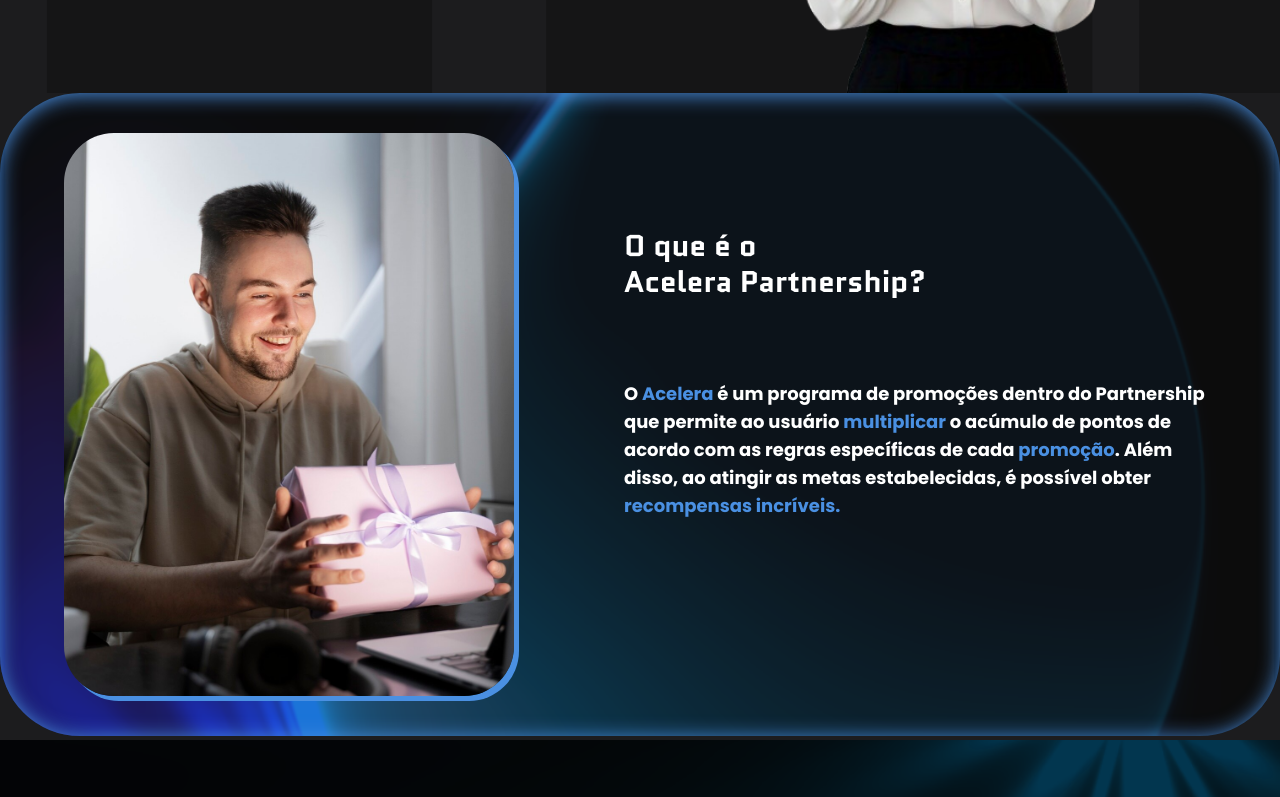
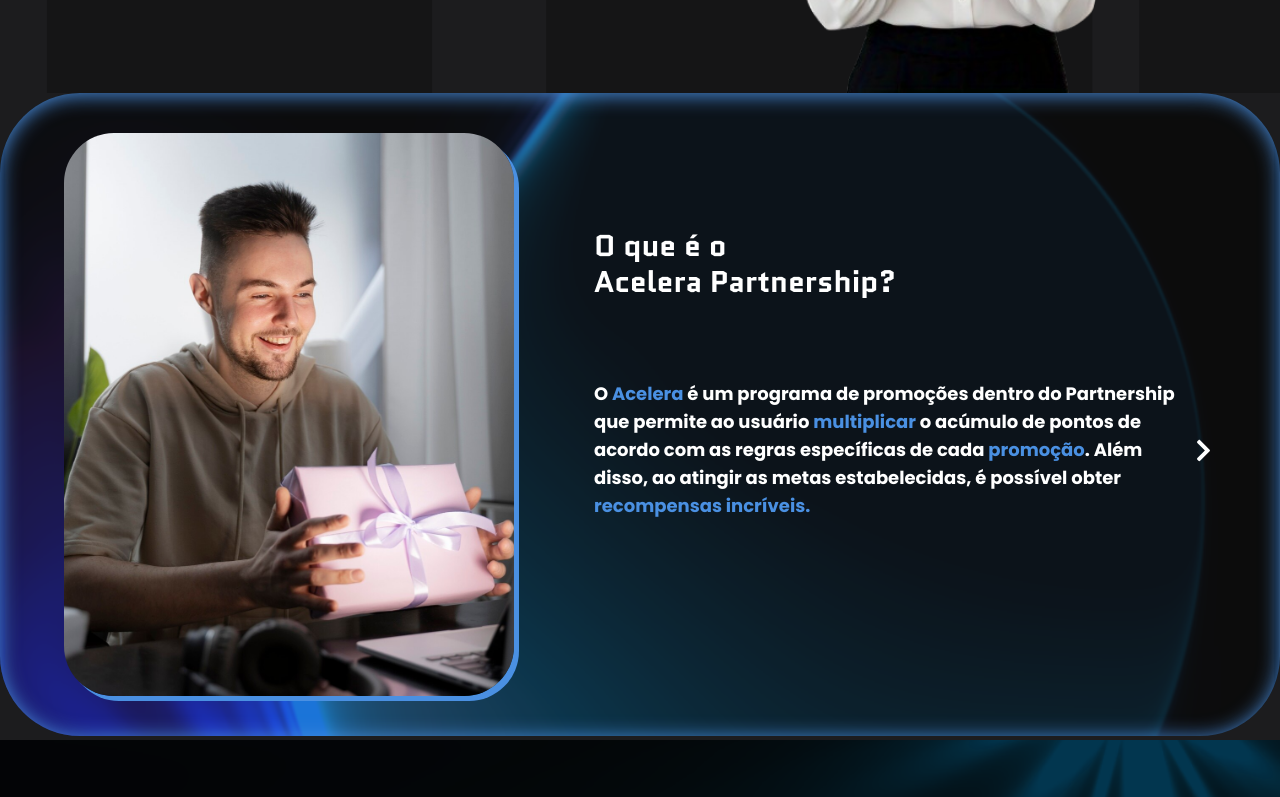
Before and after one commit to petersonfernandocouto/Plugowtech, a Next.js app: page /login in a window 1280 px wide. Shown: the part 555-1352 px from the top of the page. Built offline with nearby package versions, Linux system fonts and the light colour scheme.

Commit message:
A modificação feita é a troca de texto ao clicar no botão direita/esquerda

```diff
--- a/ComponenteAcelera/Partnership.tsx
+++ b/ComponenteAcelera/Partnership.tsx
@@ -1,9 +1,13 @@
-import React from 'react'
-import PartBG from '../IMG/MENPARTTWO.png'
+import React, { useState } from 'react';
+import PartBG from '../IMG/MENPARTTWO.png';
 import Image from 'next/image';
-import MENPart from '../IMG/MENPART.png'
+import MENPart from '../IMG/MENPART.png';
+import { FaChevronRight, FaChevronLeft } from "react-icons/fa";
 
 const Partnership = () => {
+  const [showMainContent, setShowMainContent] = useState(true);
+  const [showLeftButtons, setShowLeftButtons] = useState(false);
+
   return (
     <div
       className="shadow-[inset_0px_2px_20px_0px_rgba(74,144,226,1)] flex items-center"
@@ -21,9 +25,7 @@
         padding: "40px 20px",
       }}
     >
-
       <div className="flex flex-col lg:flex-row items-center lg:items-center w-full max-w-6xl mx-auto gap-10">
-
         <Image
           className="w-[300px] lg:w-[450px] h-auto rounded-[50px] shadow-[5px_5px_0px_0px_rgba(74,144,226,1)]"
           src={MENPart}
@@ -32,18 +34,57 @@
           alt="hero-img"
         />
 
+        <div className="flex flex-col items-center lg:items-start text-center lg:text-left">
+          <h1 className="text-3xl font-semibold font-['Quantico'] mb-10 lg:mb-20 lg:ml-10">
+            O que é o <br /> Acelera Partnership?
+          </h1>
 
-        <div className="flex flex-col items-center lg:items-start text-center lg:text-left lg:ml-[70px]">
-          <h1 className="text-3xl font-semibold font-['Quantico'] mb-10 lg:mb-20">
-            O que é o <br></br> Acelera Partnership?
-          </h1>
-          <p className="text-base lg:text-lg px-4 lg:px-0 font-bold mb-20">
-            O <span className="text-[#4A90E2]">Acelera</span> é um programa de promoções dentro do Partnership que permite ao usuário <span className="text-[#4A90E2]">multiplicar</span> o acúmulo de pontos de acordo com as regras específicas de cada <span className="text-[#4A90E2]">promoção</span>. Além disso, ao atingir as metas estabelecidas, é possível obter <span className="text-[#4A90E2]">recompensas incríveis.</span>
-          </p>
+          {showMainContent ? (
+            <div className="flex gap-2  2xl:gap-10 lg:ml-10">
+              <p className="text-base lg:text-lg px-4 lg:px-0 font-bold mb-20">
+                O <span className="text-[#4A90E2]">Acelera</span> é um programa de promoções dentro do Partnership que permite ao usuário <span className="text-[#4A90E2]">multiplicar</span> o acúmulo de pontos de acordo com as regras específicas de cada <span className="text-[#4A90E2]">promoção</span>. Além disso, ao atingir as metas estabelecidas, é possível obter <span className="text-[#4A90E2]">recompensas incríveis.</span>
+              </p>
+              <button
+                className="mb-20 text-[25px] lg:hover:text-gray-500"
+                onClick={() => {
+                  setShowMainContent(false);
+                  setShowLeftButtons(true);
+                }}
+              >
+                <FaChevronRight />
+              </button>
+            </div>
+          ) : null}
+
+          {showLeftButtons ? (
+            <div className="flex items-center gap-4">
+              <button
+                className="lg:block hidden text-[25px] lg:hover:text-gray-500 lg:mb-20"
+                onClick={() => {
+                  setShowMainContent(true);
+                  setShowLeftButtons(false);
+                }}
+              >
+                <FaChevronLeft />
+              </button>
+              <button
+                className="lg:hidden mb-20 text-[25px] lg:hover:text-gray-500"
+                onClick={() => {
+                  setShowMainContent(true);
+                  setShowLeftButtons(false);
+                }}
+              >
+                <FaChevronLeft />
+              </button>
+              <p className="text-base lg:text-lg px-4 lg:px-0 font-bold mb-20">
+                Cada promoção dentro do <span className="text-[#4A90E2]">Acelera</span> tem suas próprias regras, informando quantos pontos você irá ganhar por real gasto. Diferente do Partnership, as promoções do Acelera oferecem a possibilidade de <span className="text-[#4A90E2]">multiplicar o acúmulo de pontos.</span> Algumas promoções também podem incluir metas que, ao serem atingidas, proporcionam experiências incríveis, sem a necessidade de utilizar os pontos já acumulados.
+              </p>
+            </div>
+          ) : null}
         </div>
       </div>
     </div>
-  )
-}
+  );
+};
 
-export default Partnership
+export default Partnership;
```
